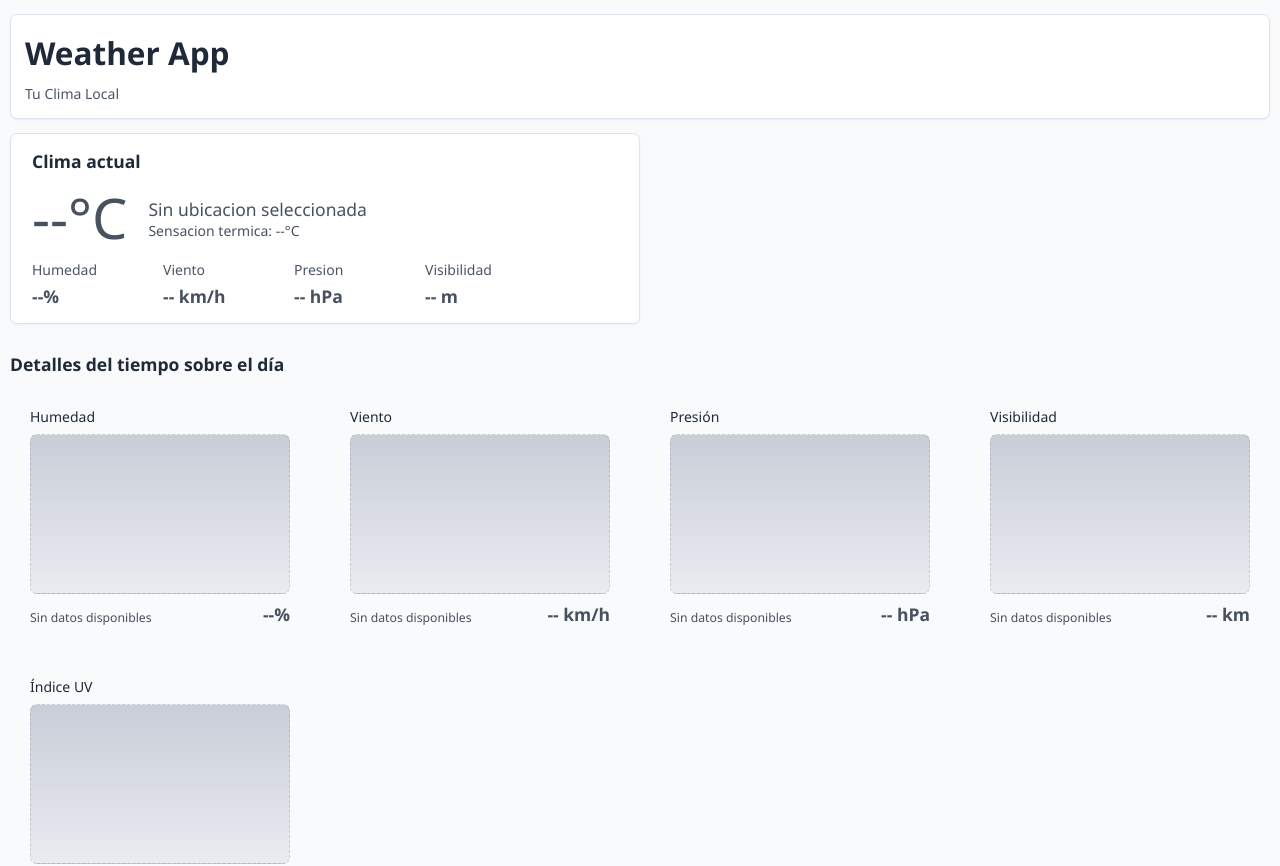
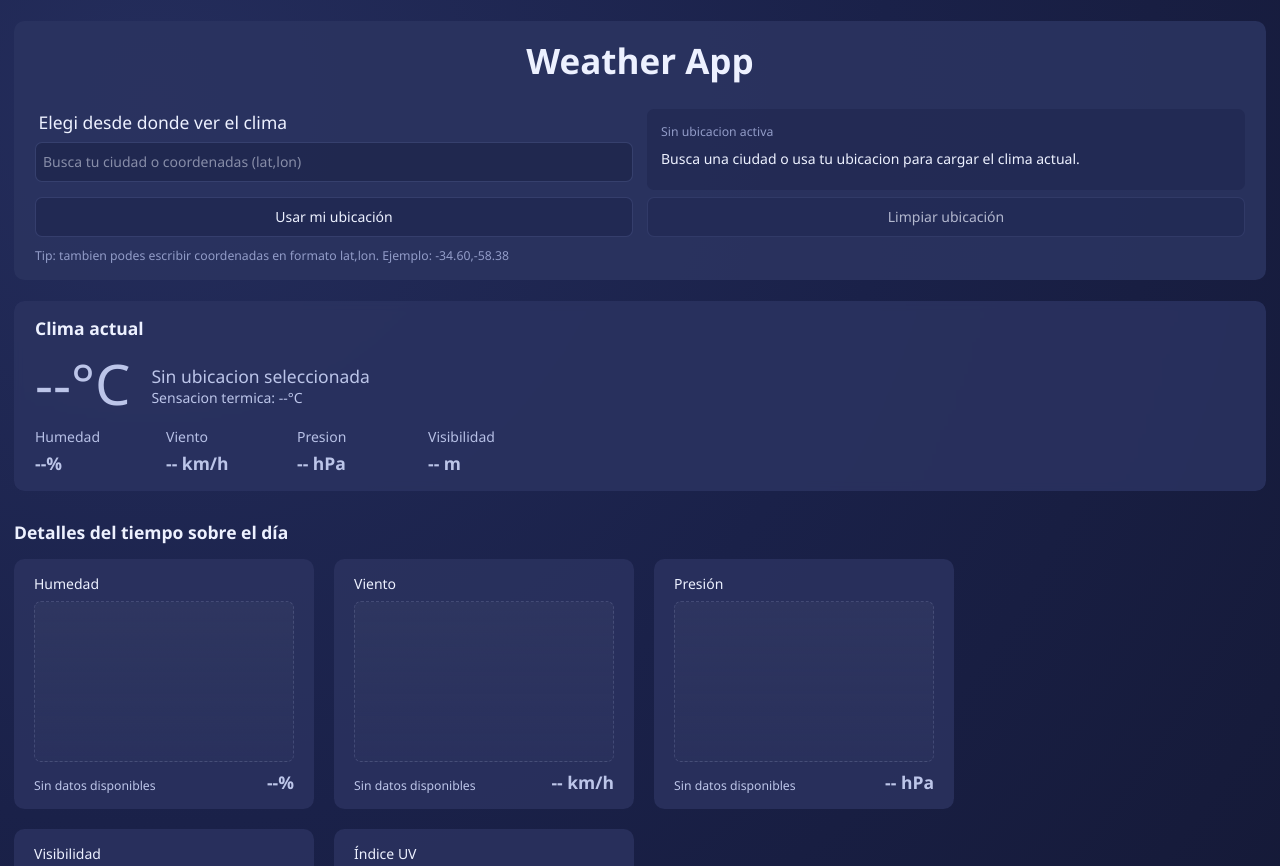
Before and after one commit to IaconoG/landing-weather, a React (Vite) app: page / in a window 1280 px wide. Shown: the top 866 px of the page. Built offline with nearby package versions, Linux system fonts and the light colour scheme.

Commit message:
style(ui): refresh landing weather visual system
- updates design tokens for the dark atmospheric theme

- refines page, header and footer presentation

- aligns base skeleton appearance with the new section styling

```diff
--- a/src/App.css
+++ b/src/App.css
@@ -1,4 +1,4 @@
 .app-shell {
   min-height: 100vh;
-  background-color: var(--color-background);
+  background: transparent;
 }
--- a/src/index.css
+++ b/src/index.css
@@ -2,7 +2,7 @@
 @import "./styles/tokens.css";
 
 :root {
-  font-family: 'Segoe UI', Tahoma, Geneva, Verdana, sans-serif;
+  font-family: "Segoe UI", Tahoma, Geneva, Verdana, sans-serif;
   line-height: 1.5;
   font-size: 14px;
   font-weight: var(--font-weight-regular);
@@ -27,4 +27,6 @@ body,
 
 body {
   min-height: 100vh;
+  color: var(--color-text-primary);
+  background: var(--gradient-page);
 }
--- a/src/pages/WeatherPage.css
+++ b/src/pages/WeatherPage.css
@@ -2,29 +2,29 @@
   min-height: 100vh;
   display: grid;
   grid-template-rows: auto 1fr auto;
-  width: 1260px;
+  width: min(1260px, 100% - 2rem);
   margin: 0 auto;
-  padding: var(--spacing-md) 0;
-  gap: var(--spacing-md);
+  padding: var(--spacing-lg) 0 var(--spacing-2xl);
+  gap: var(--spacing-lg);
 
   & .weather-content {
     display: flex;
     flex-direction: column;
-    gap: 20px;
+    gap: var(--spacing-lg);
+  }
+}
 
-    & .weather-main-section {
-      display: flex;
-      gap: 20px;
+@media (max-width: 980px) {
+  .weather-page {
+    width: min(1260px, 100% - 1rem);
 
-      & > * {
-        width: 50%;
-        height: 100%;
-        min-height: 190px;
-        border: 1px solid var(--color-border-light);
-        border-radius: var(--border-radius-md);
-        background: var(--color-surface);
-        box-shadow: var(--shadow-sm);
-        padding: var(--spacing-md) var(--spacing-lg);
+    & .weather-content {
+      & .weather-main-section {
+        flex-direction: column;
+
+        & > * {
+          width: 100%;
+        }
       }
     }
   }
--- a/src/shared/components/BaseSkeleton/BaseSkeleton.css
+++ b/src/shared/components/BaseSkeleton/BaseSkeleton.css
@@ -1,6 +1,6 @@
 .base-skeleton {
-  --skeleton-base: #eef2f7;
-  --skeleton-highlight: #dde6f0;
+  --skeleton-base: #2a315f;
+  --skeleton-highlight: #374078;
 
   display: block;
   border-radius: var(--border-radius-md);
@@ -11,7 +11,7 @@
     var(--skeleton-base) 75%
   );
   background-size: 200% 100%;
-  animation: base-skeleton-loading 1.2s ease-in-out infinite;
+  animation: base-skeleton-loading 1.6s ease-in-out infinite;
 }
 
 .base-skeleton--text {
--- a/src/shared/components/WeatherPageFooter/WeatherPageFooter.css
+++ b/src/shared/components/WeatherPageFooter/WeatherPageFooter.css
@@ -3,6 +3,7 @@
   justify-content: center;
   gap: var(--spacing-2xl);
   font-size: var(--font-size-sm);
+  color: var(--color-text-secondary);
 
   & a {
     color: var(--color-text-accent);
--- a/src/shared/components/WeatherPageHeader/WeatherPageHeader.css
+++ b/src/shared/components/WeatherPageHeader/WeatherPageHeader.css
@@ -1,23 +1,18 @@
 .weather-header {
   display: grid;
-  gap: var(--spacing-sm);
-  padding: var(--spacing-md);
-  border: 1px solid var(--color-border-light);
-  border-radius: var(--border-radius-md);
-  background: var(--color-surface);
-  box-shadow: var(--shadow-sm);
+  gap: var(--spacing-lg);
+  padding: var(--spacing-md) var(--spacing-lg);
+  border: none;
+  border-radius: var(--border-radius-lg);
+  background: color-mix(in srgb, var(--color-surface-strong) 90%, transparent);
+  box-shadow: none;
 
   & .weather-title {
     margin: 0;
-    font-size: clamp(1.5rem, 3.2vw, 2.25rem);
+    font-size: var(--font-size-4xl);
     font-weight: var(--font-weight-bold);
     color: var(--color-text-primary);
+    justify-self: center;
   }
 
-  & .weather-subtitle {
-    margin: 0;
-    font-size: var(--font-size-md);
-    font-weight: var(--font-weight-medium);
-    color: var(--color-text-secondary);
 }
-}
--- a/src/shared/components/WeatherPageHeader/index.tsx
+++ b/src/shared/components/WeatherPageHeader/index.tsx
@@ -1,10 +1,11 @@
+import LocationControlsSection from "../../../features/location/LocationControlsSection";
 import "./WeatherPageHeader.css";
 
 const WeatherPageHeader: React.FC = () => {
   return (
     <header className="weather-header">
         <h1 className="weather-title">Weather App</h1>
-        <h2 className="weather-subtitle">Tu Clima Local</h2>
+        <LocationControlsSection />
       </header>
   )
 }
--- a/src/styles/tokens.css
+++ b/src/styles/tokens.css
@@ -1,16 +1,25 @@
 :root {
   /* Colors - Base */
-  --color-surface: #ffffff;
-  --color-background: #f8fafc;
-  --color-text-primary: #1f2937;
-  --color-text-secondary: #4b5563;
-  --color-text-accent: #3b82f6;
+  --color-background: #151933;
+  --color-background-alt: #1b2144;
+  --color-surface: #252d58;
+  --color-surface-strong: #2b3360;
+  --color-text-primary: #edf1ff;
+  --color-text-secondary: #b7c0e6;
+  --color-text-muted: #929cc8;
+  --color-text-accent: #90b7ff;
 
   /* Colors - UI Components */
-  --color-border-light: #dbe3ef;
-  --color-border-input: #cbd5e1;
-  --color-button-primary: #2563eb;
-  --color-button-text: #ffffff;
+  --color-border-light: rgba(150, 163, 236, 0.2);
+  --color-border-input: rgba(157, 171, 241, 0.28);
+  --color-button-primary: #5f80ff;
+  --color-button-primary-hover: #6a8bff;
+  --color-button-text: #f7f9ff;
+  --color-feedback-error: #ff9da0;
+
+  /* Atmospheric Background */
+  --gradient-page: radial-gradient(120% 120% at 12% 8%, #242d5c 0%, #1a2149 48%, #141834 100%);
+  --gradient-panel: linear-gradient(170deg, rgba(63, 73, 143, 0.2) 0%, rgba(35, 42, 87, 0.86) 100%);
 
   /* Spacing */
   --spacing-xs: 0.25rem;
@@ -28,12 +37,13 @@
   --border-radius-xl: 1rem;
 
   /* Shadows */
-  --shadow-sm: 0 1px 2px rgba(0, 0, 0, 0.05);
-  --shadow-md: 0 4px 6px rgba(0, 0, 0, 0.1);
-  --shadow-lg: 0 10px 15px rgba(0, 0, 0, 0.15);
+  --shadow-sm: 0 2px 8px rgba(8, 11, 28, 0.14);
+  --shadow-md: 0 6px 16px rgba(7, 10, 27, 0.16);
+  --shadow-lg: 0 10px 24px rgba(6, 8, 24, 0.2);
 
   /* Font Sizes with 14px base*/
   --font-size-xs: 0.625rem; /* 10px */
+  --font-size-2xs: 0.75rem; /* 12px */
   --font-size-sm: 0.875rem; /* 14px */
   --font-size-md: 1rem; /* 16px */
   --font-size-lg: 1.25rem; /* 20px */
@@ -48,4 +58,7 @@
   --font-weight-regular: 400;
   --font-weight-medium: 500;
   --font-weight-bold: 700;
+
+  /* Component Heights */
+  --height-control: 40px;
 }
```
